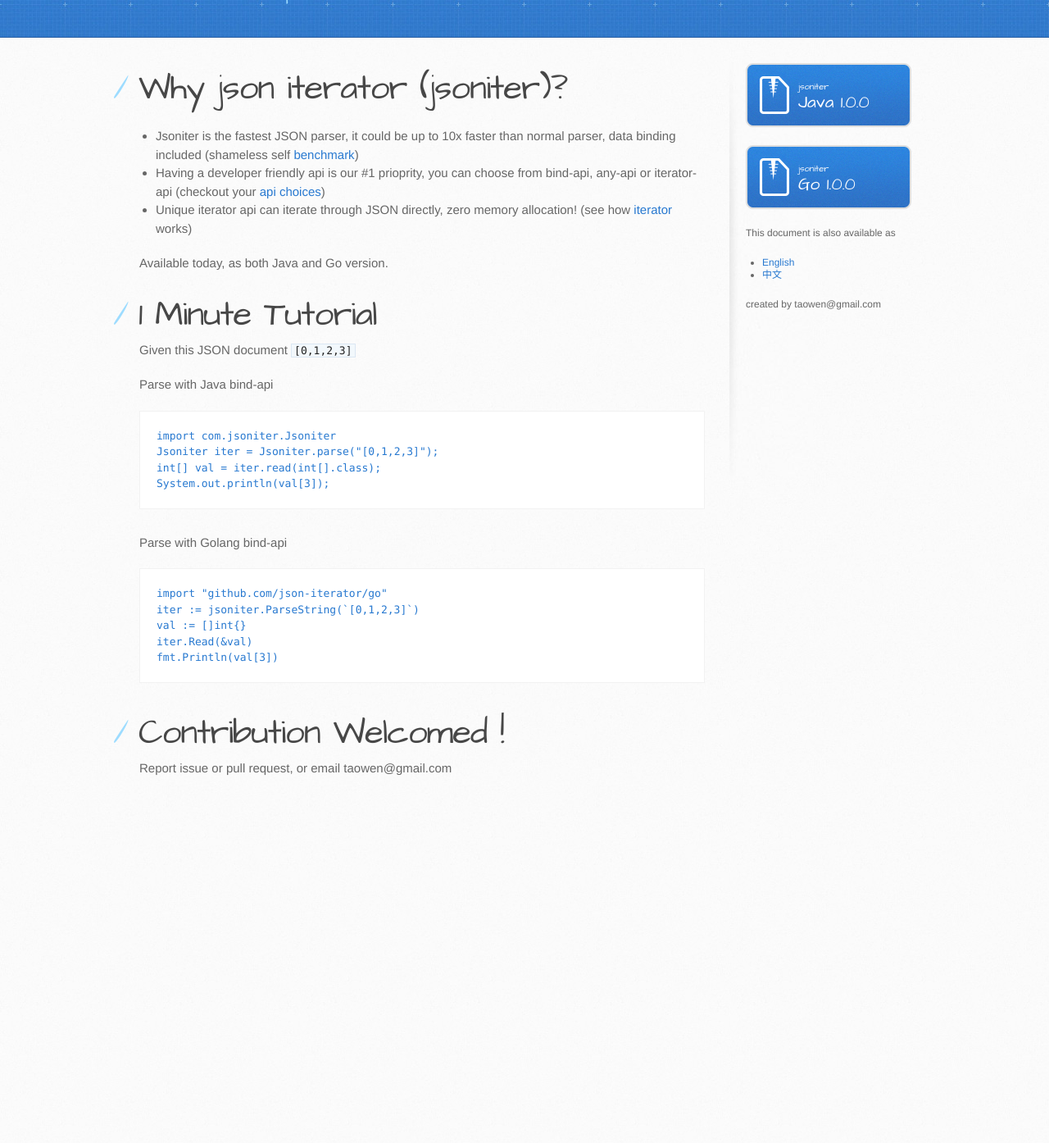
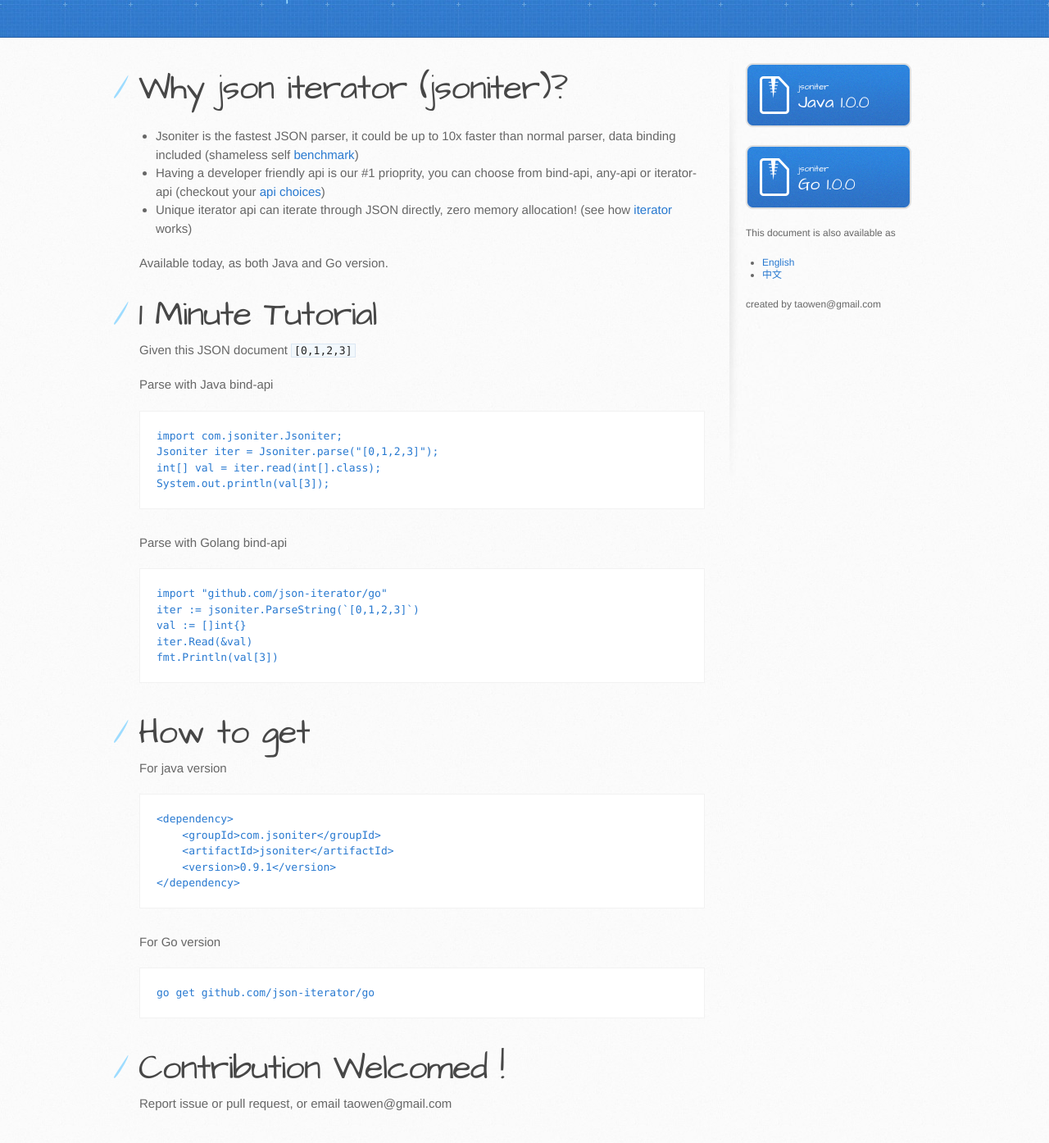
Before and after one commit to json-iterator/json-iterator.github.io, a Jekyll site: the page built from index.md, in a window 1280 px wide and 1400 px high, scrolled down 155 px. Shown: the top 1394 px of the window at 82% size. Built offline with Jekyll 4.4.1, drawn with Linux system fonts in a browser that asks for light colours; comment, search, counter and statistics services are not loaded; before the commit the page ends 1146 px from its top, so only the background shows below that.

Commit message:
Update index.md

````diff
--- a/index.md
+++ b/index.md
@@ -18,7 +18,7 @@ Given this JSON document `[0,1,2,3]`
 Parse with Java bind-api
 
 ```java
-import com.jsoniter.Jsoniter
+import com.jsoniter.Jsoniter;
 Jsoniter iter = Jsoniter.parse("[0,1,2,3]");
 int[] val = iter.read(int[].class);
 System.out.println(val[3]);
@@ -34,6 +34,24 @@ iter.Read(&val)
 fmt.Println(val[3])
 ```
 
+# How to get
+
+For java version
+
+```
+<dependency>
+    <groupId>com.jsoniter</groupId>
+    <artifactId>jsoniter</artifactId>
+    <version>0.9.1</version>
+</dependency>
+```
+
+For Go version
+
+```
+go get github.com/json-iterator/go
+```
+
 # Contribution Welcomed !
 
 Report issue or pull request, or email taowen@gmail.com
````
